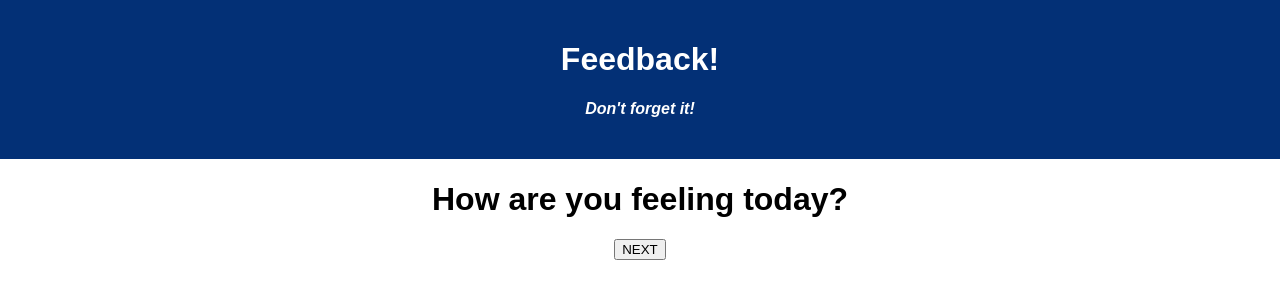
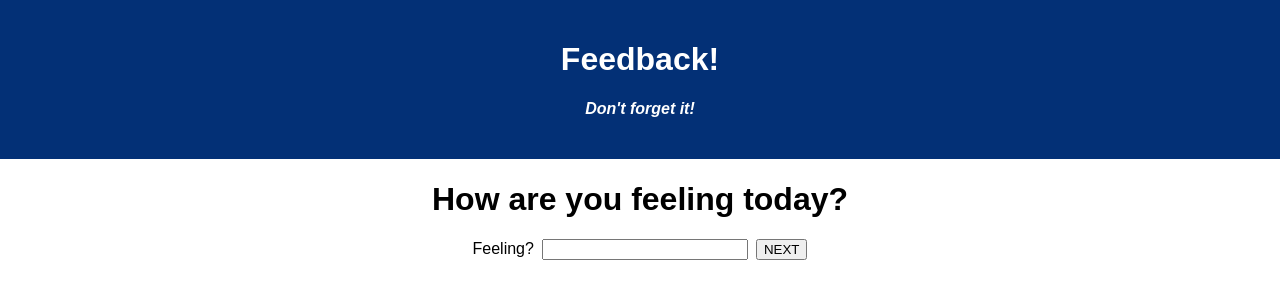
Before and after one commit to hannahbjorklund/weekend-redux-feedback-loop, a React (Create React App) app: page /#/ in a window 1280 px wide. Shown: the top 300 px of the page. Built offline with nearby package versions, Linux system fonts and the light colour scheme.

Commit message:
Made conditionals in reducer and finished 1st page

```diff
--- a/src/Redux/store.js
+++ b/src/Redux/store.js
@@ -1,7 +1,20 @@
 import { createStore, combineReducers, applyMiddleware } from 'redux';
 import logger from 'redux-logger';
 
-const feedback = (state = '', action) => {
+const feedback = (state = {}, action) => {
+    if(action.type === 'SET_FEELING'){
+       const feeling = action.payload;
+       return {...state, feeling}
+    } else if (action.type === 'SET_UNDERSTANDING'){
+        const understanding = action.payload;
+        return {...state, understanding}
+    } else if (action.type === 'SET_SUPPORT'){
+        const support = action.payload;
+        return {...state, support}
+    } else if (action.type === 'SET_COMMENTS'){
+        const comments = action.payload;
+        return {...state, comments}
+    }
   return state;
 }
 
--- a/src/components/App/App.jsx
+++ b/src/components/App/App.jsx
@@ -1,5 +1,4 @@
-import React, {useState} from 'react';
-import { useDispatch } from 'react-redux';
+import React from 'react';
 import {HashRouter as Router, Route} from 'react-router-dom';
 
 import Feeling from '../Feeling/Feeling';
@@ -12,7 +11,6 @@ import Success from '../Success/Success';
 import './App.css';
 
 function App() {
-
   return (
     <div className='App'>
       <header className='App-header'>
--- a/src/components/Feeling/Feeling.jsx
+++ b/src/components/Feeling/Feeling.jsx
@@ -1,19 +1,43 @@
 import React, {useState} from 'react';
 import { useDispatch } from 'react-redux';
-import { Link } from 'react-router-dom';
+import { useHistory } from 'react-router-dom';
 
 /**
  * Take user input as a number 1-5 for how they are feeling
  * then dispatch to feedback reducer
  */
 export default function Feeling(){
+    const history = useHistory();
+    const dispatch = useDispatch();
+    const [feelingInput, setFeelingInput] = useState('');
+
+    const handleSubmit = (evt) => {
+        evt.preventDefault();
+        console.log(feelingInput);
+        dispatch({
+            type: 'SET_FEELING',
+            payload: feelingInput
+        })
+        history.push('/understanding');
+    }
 
     return (
         <>
-            <h1>How are you feeling today?</h1>
-            <Link to ='/understanding'>
-                <button className='next'>NEXT</button>
-            </Link>
+        <h1>How are you feeling today?</h1>
+            <div className='container'>
+                <form onSubmit={handleSubmit}>
+                    <label>Feeling?</label>
+                    <input
+                        type="number"
+                        min={1}
+                        max={5}
+                        onChange={(evt)=>{setFeelingInput(evt.target.value)}}
+                        value={feelingInput}
+                        data-testid="input"
+                    />
+                    <button type='submit' className='next' data-testid='next'>NEXT</button>
+                </form>
+            </div>
         </>
     )
 }
--- a/src/components/Success/Success.jsx
+++ b/src/components/Success/Success.jsx
@@ -11,9 +11,11 @@ export default function Success(){
     return(
         <>
             <h1>Thank You!</h1>
-            <Link to ='/'>
-                <button className='restart'>Leave New Feedback</button>
-            </Link>
+            <div className='container'>
+                <Link to ='/'>
+                    <button className='restart'>Leave New Feedback</button>
+                </Link>
+            </div>
         </>
     )
 }
--- a/src/index.css
+++ b/src/index.css
@@ -3,3 +3,15 @@ body {
   padding: 0;
   font-family: sans-serif;
 }
+
+input{
+  padding-left: 10rem;
+  margin-left:0.5rem;
+  margin-right:0.5rem;
+}
+
+.container{
+  display: flex;
+  flex-flow: row;
+  justify-content: center;
+}
```
